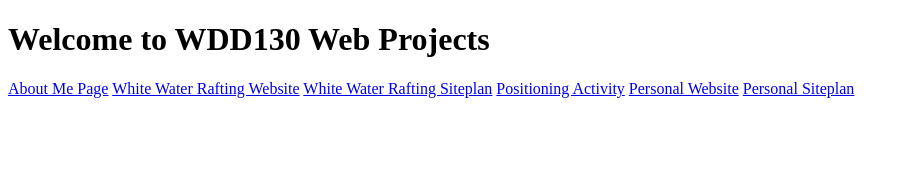
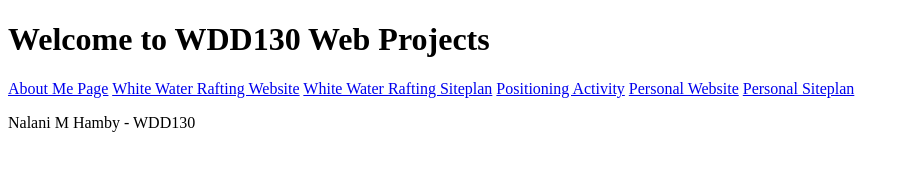
Before and after one commit to hamby365/wdd130, a plain HTML site: page index.html in a window 1280 px wide. Shown: the whole page, without its empty margins (0-909 px from the left). Drawn offline with Linux system fonts and the light colour scheme.

Commit message:
added my name under Nav

```diff
--- a/index.html
+++ b/index.html
@@ -16,6 +16,6 @@
   <a href="#">Personal Website</a>
   <a href="#">Personal Siteplan</a>
 </nav>
-
+<p>Nalani M Hamby - WDD130</p>
 </body>
 </html>
```
